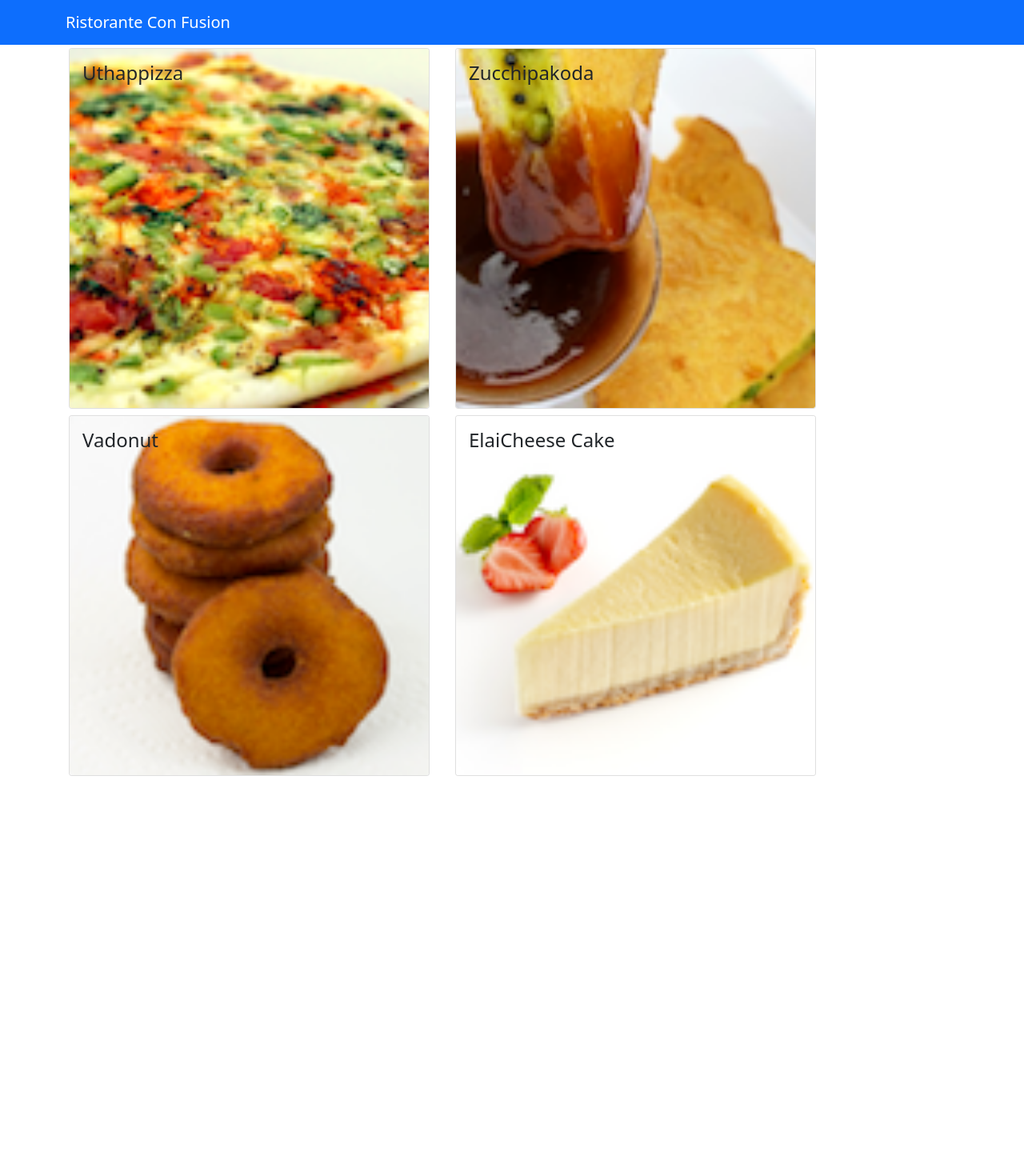
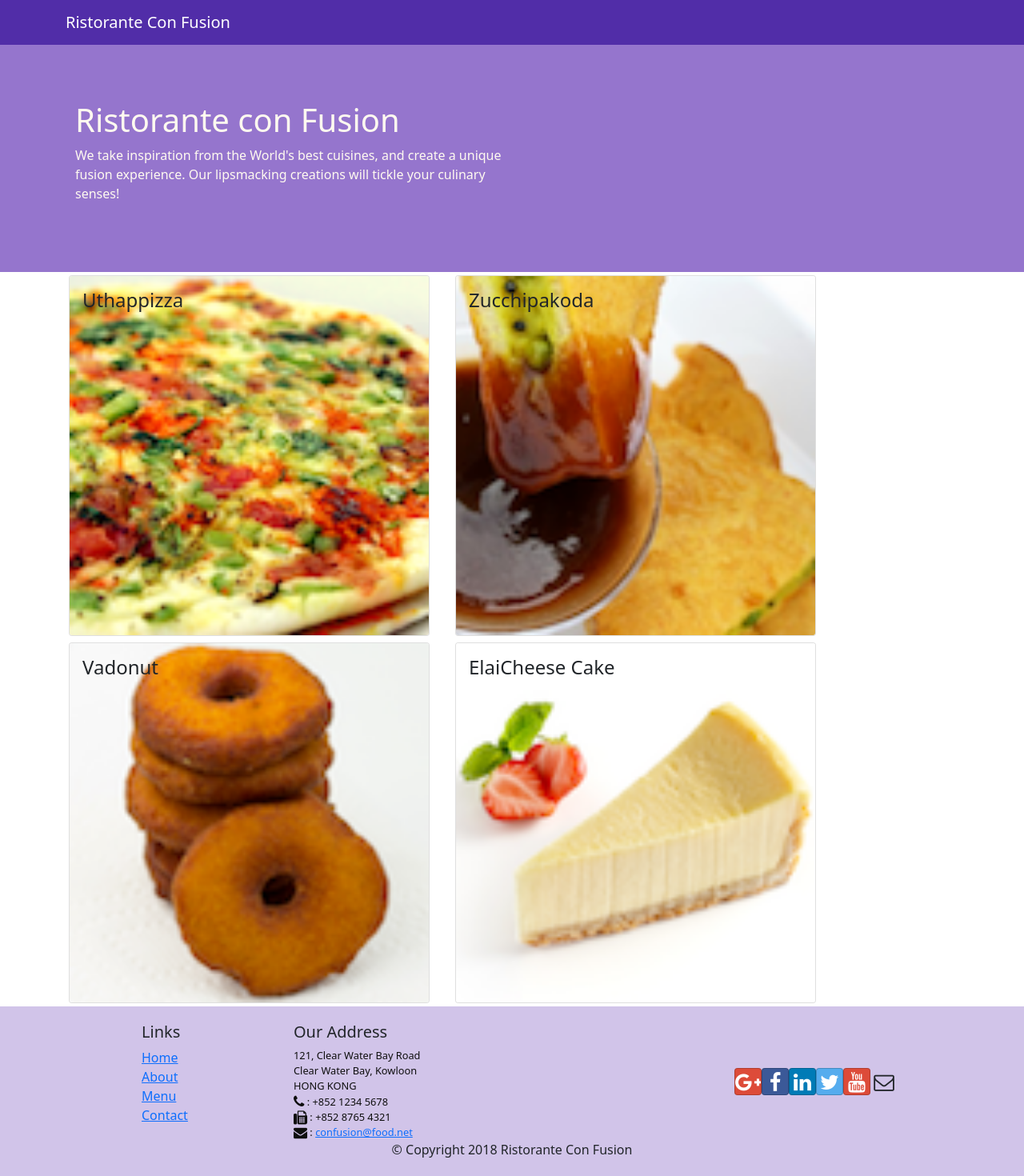
Before and after one commit to gnourt2112000/ReactCourse, a React (Create React App) app: page /contactus in a window 1280 px wide. Shown: the top 1470 px of the page at 80% size. Before the commit the page ends 974 px from the top, so only its background shows below. Built offline with nearby package versions, Linux system fonts and the light colour scheme.

Commit message:
Header and Footer

```diff
--- a/package.json
+++ b/package.json
@@ -7,6 +7,8 @@
     "@testing-library/react": "^11.2.7",
     "@testing-library/user-event": "^12.8.3",
     "bootstrap": "^5.0.2",
+    "bootstrap-social": "^5.1.1",
+    "font-awesome": "^4.7.0",
     "react": "^17.0.2",
     "react-dom": "^17.0.2",
     "react-scripts": "4.0.3",
--- a/src/App.css
+++ b/src/App.css
@@ -1,38 +1,33 @@
-.App {
-  text-align: center;
+.row-header{
+  margin:0px auto;
+  padding:0px auto;
 }
 
-.App-logo {
-  height: 40vmin;
-  pointer-events: none;
+.row-content {
+  margin:0px auto;
+  padding: 50px 0px 50px 0px;
+  border-bottom: 1px ridge;
+  min-height:400px;
 }
 
-@media (prefers-reduced-motion: no-preference) {
-  .App-logo {
-    animation: App-logo-spin infinite 20s linear;
-  }
+.footer{
+  background-color: #D1C4E9;
+  margin:0px auto;
+  padding: 20px 0px 20px 0px;
+}
+.jumbotron {
+  padding:70px 30px 70px 30px;
+  margin:0px auto;
+  background: #9575CD ;
+  color:floralwhite;
 }
 
-.App-header {
-  background-color: #282c34;
-  min-height: 100vh;
-  display: flex;
-  flex-direction: column;
-  align-items: center;
-  justify-content: center;
-  font-size: calc(10px + 2vmin);
-  color: white;
+address{
+  font-size:80%;
+  margin:0px;
+  color:#0f0f0f;
 }
 
-.App-link {
-  color: #61dafb;
+.navbar-dark {
+  background-color: #512DA8;
 }
-
-@keyframes App-logo-spin {
-  from {
-    transform: rotate(0deg);
-  }
-  to {
-    transform: rotate(360deg);
-  }
-}
--- a/src/App.js
+++ b/src/App.js
@@ -1,6 +1,6 @@
 import Main from './components/MainComponent';
 import { Component } from 'react';
-
+import './App.css';
 class App extends Component {
   render(){
     return (
--- /dev/null
+++ b/src/components/FooterComponent.js
@@ -0,0 +1,49 @@
+
+function Footer(props){
+    return(
+        <div className="footer">
+            <div className="container">
+                <div className="row">
+                    <div className="col-4 offset-1 col-sm-2">
+                        <h5>Links</h5>
+                        <ul className="list-unstyled">
+                            <li><a href="../index.html">Home</a></li>
+                            <li><a href="../aboutus.html">About</a></li>
+                            <li><a href="../menu.html">Menu</a></li>
+                            <li><a href="../contactus.html">Contact</a></li>
+                        </ul>
+                    </div>
+                    <div className="col-7 col-sm-5">
+                        <h5>Our Address</h5>
+                        <address>
+		                    121, Clear Water Bay Road<br/>
+		                    Clear Water Bay, Kowloon<br/>
+		                    HONG KONG<br/>
+		                    <i className="fa fa-phone fa-lg"></i> : +852 1234 5678<br/>
+		                    <i className="fa fa-fax fa-lg"></i> : +852 8765 4321<br/>
+                            <i className="fa fa-envelope fa-lg"></i> : <a href="mailto:confusion@food.net">confusion@food.net</a>
+		                </address>
+                    </div>
+                    <div className="col-12 col-sm-4 align-self-center">
+                        <div className="text-center">
+                            <a className="btn btn-social-icon btn-google" href="http://google.com/+"><i className="fa fa-google-plus"></i></a>
+                            <a className="btn btn-social-icon btn-facebook" href="http://www.facebook.com/profile.php?id="><i className="fa fa-facebook"></i></a>
+                            <a className="btn btn-social-icon btn-linkedin" href="http://www.linkedin.com/in/"><i className="fa fa-linkedin"></i></a>
+                            <a className="btn btn-social-icon btn-twitter" href="http://twitter.com/"><i className="fa fa-twitter"></i></a>
+                            <a className="btn btn-social-icon btn-google" href="http://youtube.com/"><i className="fa fa-youtube"></i></a>
+                            <a className="btn btn-social-icon" href="mailto:"><i className="fa fa-envelope-o"></i></a>
+                        </div>
+                    </div>
+                </div>
+
+                <div className="row justify-content-center">
+                    <div className="col-auto">
+                        <p>© Copyright 2018 Ristorante Con Fusion</p>
+                    </div>
+                </div>
+            </div>
+        </div>
+    )
+}
+
+export default Footer;
--- /dev/null
+++ b/src/components/HeaderComponent.js
@@ -0,0 +1,27 @@
+import React, { Component } from "react";
+import { Jumbotron, Navbar, NavbarBrand } from "reactstrap";
+class Header extends Component{
+    render(){
+        return(
+            <React.Fragment>
+                <Navbar dark>
+                    <div className="container">
+                        <NavbarBrand href="/">Ristorante Con Fusion</NavbarBrand>
+                    </div>
+                </Navbar>
+                <Jumbotron>
+                    <div className="container">
+                        <div className="row row-header">
+                            <div className="col-12 col-sm-6">
+                                <h1>Ristorante con Fusion</h1>
+                                <p>We take inspiration from the World's best cuisines, and create a unique fusion experience. Our lipsmacking creations will tickle your culinary senses!</p>
+                            </div>
+                        </div>
+                    </div>
+                </Jumbotron>
+            </React.Fragment>
+        )
+    }
+}
+
+export default Header
--- a/src/components/MainComponent.js
+++ b/src/components/MainComponent.js
@@ -1,8 +1,9 @@
-import { Navbar, NavbarBrand} from 'reactstrap';
 import Menu from './MenuComponents';
 import DishDetail from './DishdetailComponent';
 import {DISHES} from '../shared/dishes'
 import { Component } from 'react';
+import Header from './HeaderComponent';
+import Footer from './FooterComponent';
 class Main extends Component {
   constructor(props){
     super(props);
@@ -19,13 +20,10 @@
   render(){
     return (
       <div className="App">
-        <Navbar dark color = "primary">
-          <div className="container">
-            <NavbarBrand href="/">Ristorante Con Fusion</NavbarBrand>
-          </div>
-        </Navbar>
+        <Header></Header>
         <Menu dishes ={this.state.dishes} onClick ={(dishId)=>this.onDishSelect(dishId)}/>
         <DishDetail dish={this.state.dishes.filter((dish)=> dish.id === this.state.selectedDish)[0]}></DishDetail>
+        <Footer></Footer>
       </div>
     );
   }
--- a/src/index.js
+++ b/src/index.js
@@ -1,6 +1,8 @@
 import React from 'react';
 import ReactDOM from 'react-dom';
 import 'bootstrap/dist/css/bootstrap.min.css'
+import 'font-awesome/css/font-awesome.css';
+import 'bootstrap-social/bootstrap-social.css';
 import App from './App';
 import reportWebVitals from './reportWebVitals';
 
```
Also changed, not shown: 1 other file (tests, documents, lock files or other folders).
